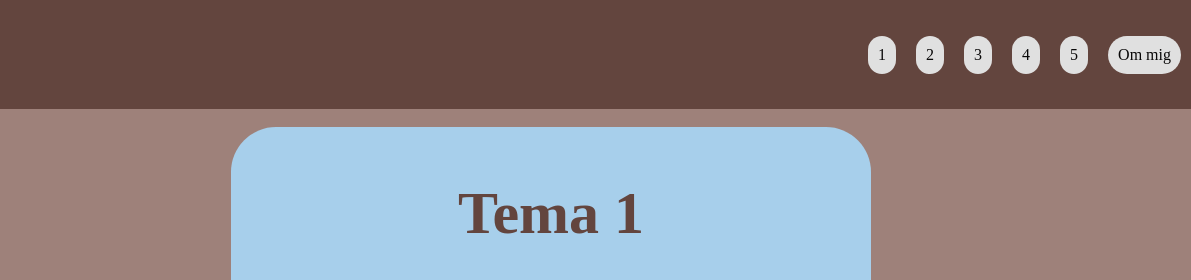
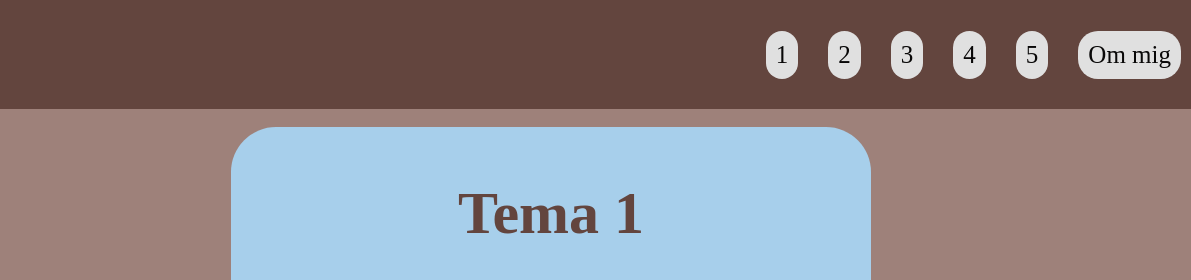
Before and after one commit to mardimardi/1.sem.port.eksamen, a plain HTML site: page tema1.html in a window 1280 px wide. Shown: the top 280 px of the page, 89-1280 px from the left. Drawn offline with Linux system fonts and the light colour scheme.

Commit message:
ændringer

```diff
--- a/css/index.css
+++ b/css/index.css
@@ -16,7 +16,7 @@ header {
 }
 
 a:hover {
-  background-color: #BC7272;
+  background-color: rgb(178, 99, 59);
   font-size: 40px;
 }
 
--- a/css/ommig.css
+++ b/css/ommig.css
@@ -51,7 +51,8 @@ header .logo {
 
 header nav {
   display: flex;
-  gap: 20px;
+  gap: 30px;
+  font-size: 25px;
 }
 
 header nav a {
@@ -59,7 +60,7 @@ header nav a {
   color: #090808;
   padding: 10px 10px;
   background-color: #e0e0e0;
-  border-radius: 45px;
+  border-radius: 20px;
 }
 
 .grid-container {
--- a/css/tema1.css
+++ b/css/tema1.css
@@ -25,7 +25,7 @@ a.buttondomain {
 }
 
 a:hover {
-  background-color: #bc7272;
+  background-color: rgb(178, 99, 59);
   font-size: 20px;
 }
 
@@ -42,12 +42,13 @@ header .logo {
   width: 75px;
   height: 65px;
   background-color: #63453e;
-  border-radius: 5px;
+  border-radius: 2px;
 }
 
 header nav {
   display: flex;
-  gap: 20px;
+  gap: 30px;
+  font-size: 25px;
 }
 
 header nav a {
@@ -55,7 +56,7 @@ header nav a {
   color: #090808;
   padding: 10px 10px;
   background-color: #e0e0e0;
-  border-radius: 45px;
+  border-radius: 20px;
 }
 
 .grid-container {
--- a/css/tema2.css
+++ b/css/tema2.css
@@ -25,7 +25,7 @@ a.buttondomain {
 }
 
 a:hover {
-  background-color: #bc7272;
+  background-color: rgb(178, 99, 59);
   font-size: 20px;
 }
 
@@ -47,7 +47,8 @@ header .logo {
 
 header nav {
   display: flex;
-  gap: 20px;
+  gap: 30px;
+  font-size: 25px;
 }
 
 header nav a {
@@ -55,7 +56,7 @@ header nav a {
   color: #090808;
   padding: 10px 10px;
   background-color: #e0e0e0;
-  border-radius: 45px;
+  border-radius: 20px;
 }
 
 .grid-container {
--- a/css/tema3.css
+++ b/css/tema3.css
@@ -48,15 +48,16 @@ header .logo {
 
 header nav {
   display: flex;
-  gap: 20px;
+  gap: 30px;
+  font-size: 25px;
 }
 
 header nav a {
   text-decoration: none;
   color: #090808;
   padding: 10px 10px;
-  background-color: #E0E0E0;
-  border-radius: 45px;
+  background-color: #e0e0e0;
+  border-radius: 20px;
 }
 
 .grid-container {
--- a/css/tema4.css
+++ b/css/tema4.css
@@ -46,7 +46,8 @@ header .logo {
 
 header nav {
   display: flex;
-  gap: 20px;
+  gap: 30px;
+  font-size: 25px;
 }
 
 header nav a {
@@ -54,7 +55,7 @@ header nav a {
   color: #090808;
   padding: 10px 10px;
   background-color: #e0e0e0;
-  border-radius: 45px;
+  border-radius: 20px;
 }
 
 .grid-container {
--- a/css/tema5.css
+++ b/css/tema5.css
@@ -43,7 +43,8 @@ header .logo {
 
 header nav {
   display: flex;
-  gap: 20px;
+  gap: 30px;
+  font-size: 25px;
 }
 
 header nav a {
@@ -51,7 +52,7 @@ header nav a {
   color: #090808;
   padding: 10px 10px;
   background-color: #e0e0e0;
-  border-radius: 45px;
+  border-radius: 20px;
 }
 
 .grid-container {
```
Also changed, not shown: index.html (+6 -3 lines).
